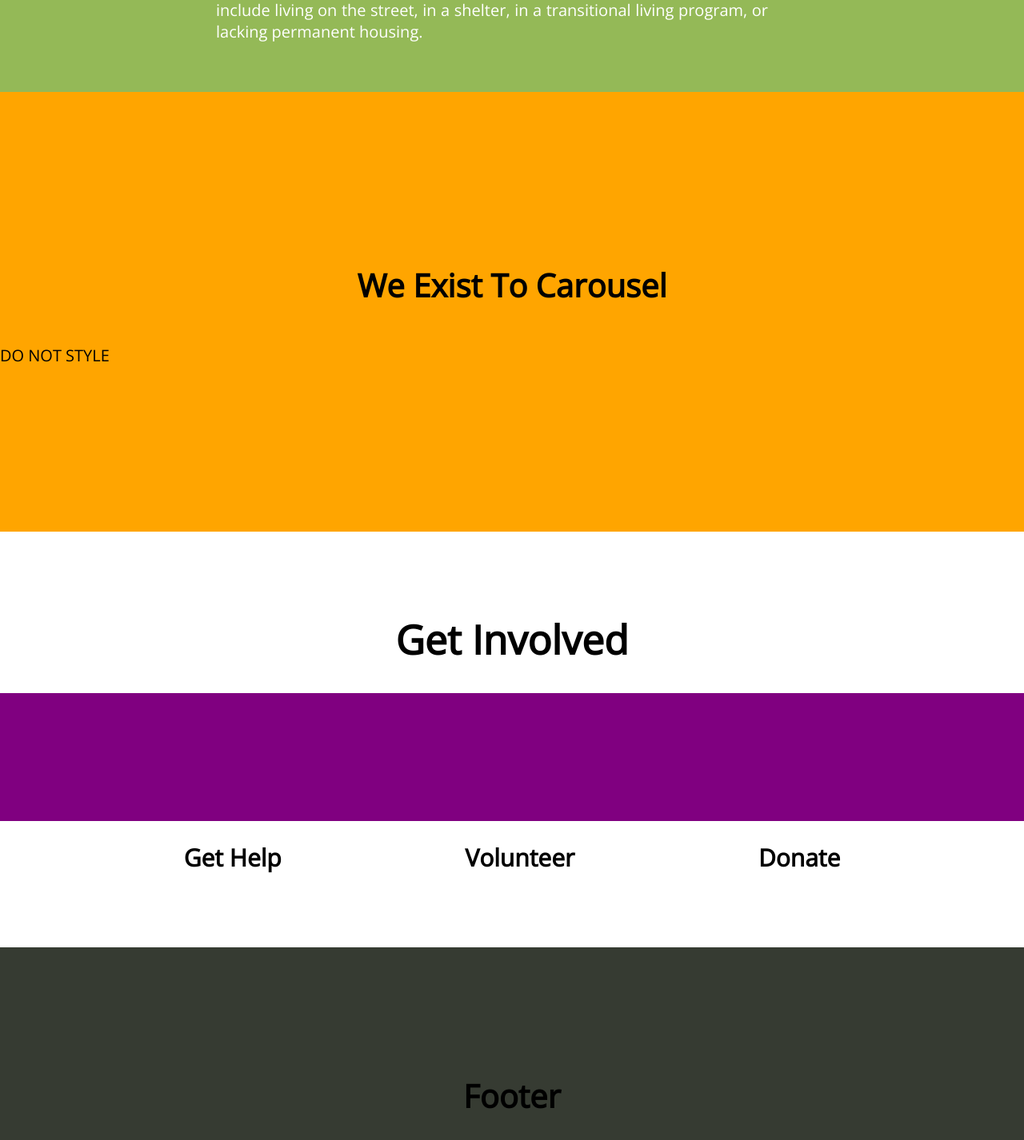
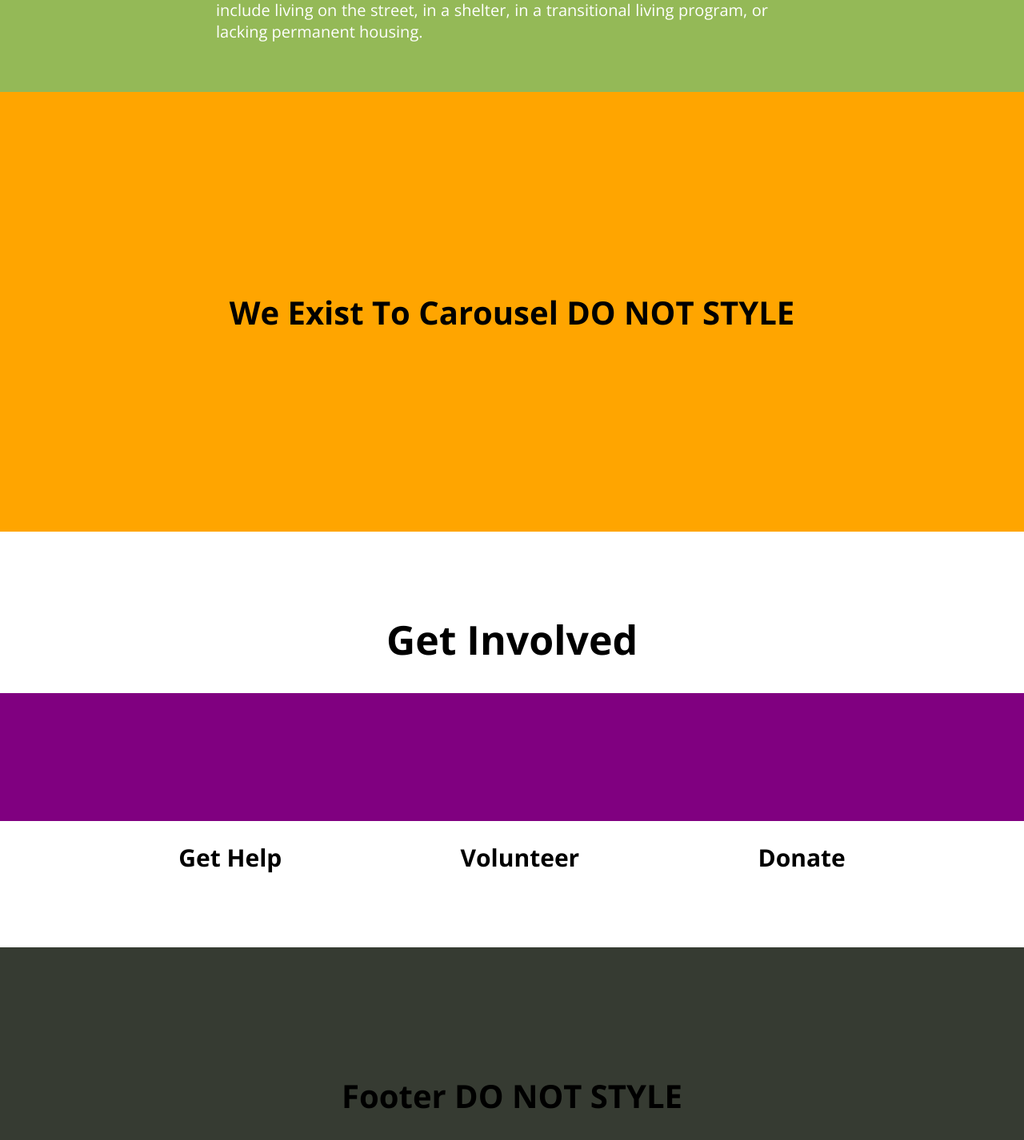
Before and after one commit to chrisratsimba123/new-alternatives-app, a React (Create React App) app in the folder client/: page / in a window 1280 px wide. Shown: the part 1159-2585 px from the top of the page at 80% size. Built offline with nearby package versions, Linux system fonts and the light colour scheme.

Commit message:
Rami's CSS Styling Nav Homescreen

```diff
--- a/client/public/index.html
+++ b/client/public/index.html
@@ -24,7 +24,12 @@
       work correctly both with client-side routing and a non-root public URL.
       Learn how to configure a non-root public URL by running `npm run build`.
     -->
+    <!--Google Fonts: Open Sans Regular-->
     <link href="https://fonts.googleapis.com/css2?family=Open+Sans&display=swap" rel="stylesheet">
+    <!--Google Fonts: Open Sans Bold-->
+    <link href="https://fonts.googleapis.com/css2?family=Open+Sans:wght@700&display=swap" rel="stylesheet">
+    <!--Google Fonts: Open Sans Extra Bold-->
+    <link href="https://fonts.googleapis.com/css2?family=Open+Sans:ital,wght@0,700;0,800;1,800&display=swap" rel="stylesheet">
     <title>New Alternatives</title>
   </head>
   <body>
--- a/client/src/Screens/Home/Home.css
+++ b/client/src/Screens/Home/Home.css
@@ -100,6 +100,7 @@ li {
   justify-content: center;
   height: 384px;
   max-height: 384px;
+  /*background-image: url('');*/
   background-color: blue;
 }
 
@@ -145,8 +146,8 @@ li {
   justify-content: space-around;
   height: 380px;
   max-height: 380px;
+  margin-right: 170px;
   margin-left: 200px;
-  margin-right: 170px;
   /*background-color: purple;*/
 }
 
--- a/client/src/Screens/Home/Home.jsx
+++ b/client/src/Screens/Home/Home.jsx
@@ -72,8 +72,7 @@ const Home = () => {
         </div>
 
         <div className='carousel-we-exist-to'>
-          <h1>We Exist To Carousel</h1>
-          <p>DO NOT STYLE</p>
+          <h1>We Exist To Carousel DO NOT STYLE</h1>
         </div>
 
         <div className='get-involved'>
@@ -90,7 +89,7 @@ const Home = () => {
         </div>
 
         <div className='footer'>
-          <h1>Footer</h1>
+          <h1>Footer DO NOT STYLE</h1>
         </div>
 
     </div>
```
